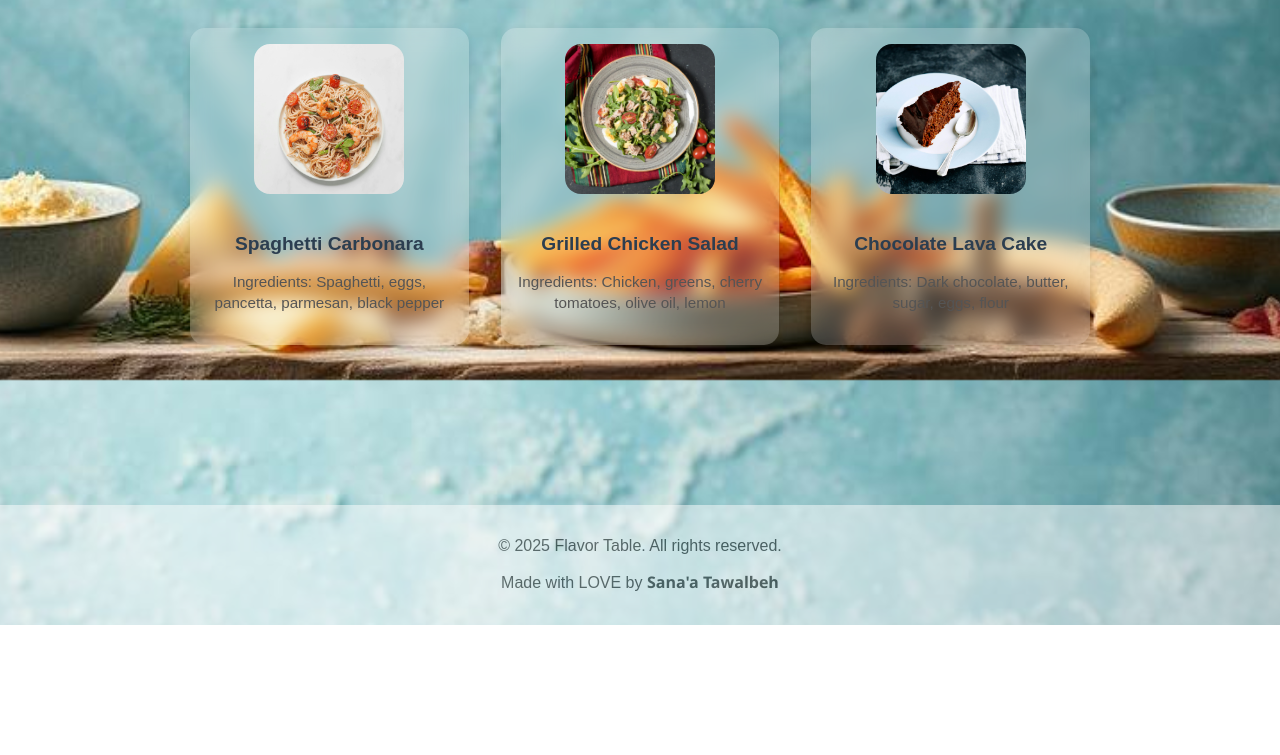
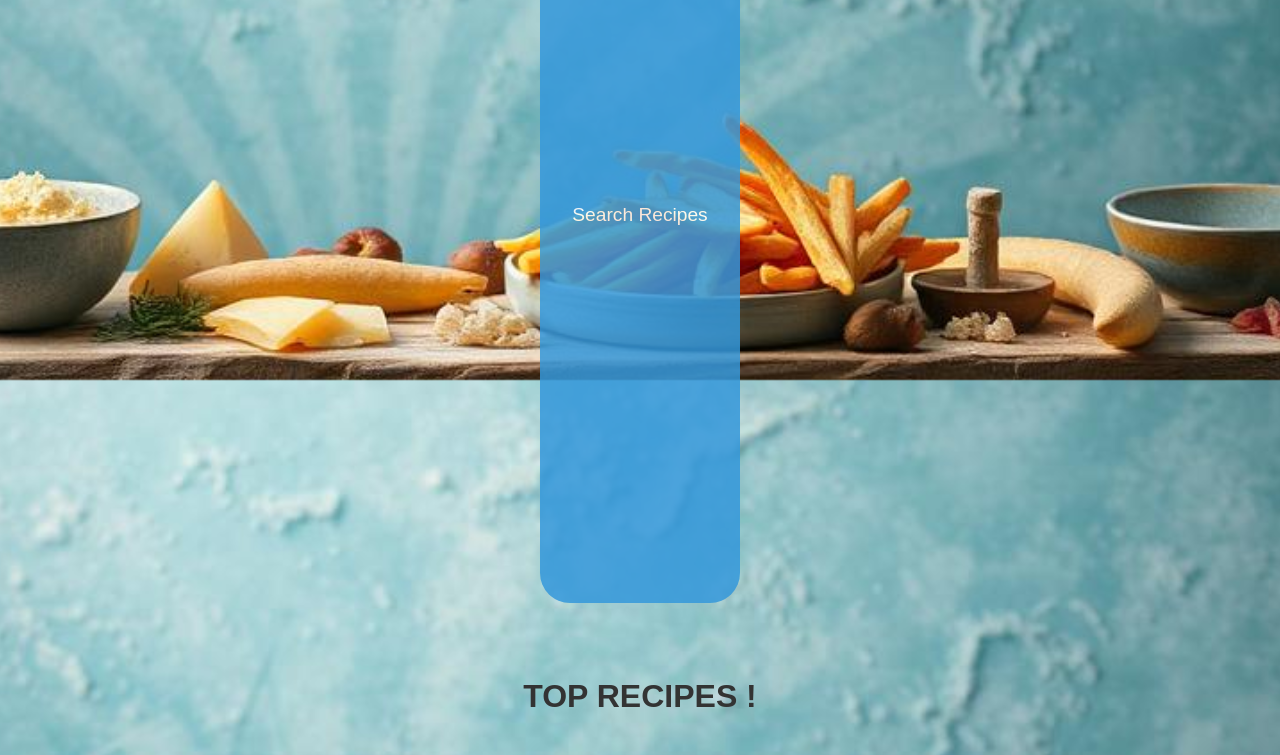
Before and after one commit to sanaatawalbeh/Flavor-table, a website: page public/index.html in a window 1280 px wide. Shown: the part 420-1175 px from the top of the page. Before the commit the page ends 1045 px from the top, so only its background shows below. Drawn offline with Linux system fonts and the light colour scheme.

Commit message:
index edited

```diff
--- a/public/index.html
+++ b/public/index.html
@@ -34,13 +34,13 @@
         <h1>Delicious Food Is Waiting For YOU!</h1>
         <p>Discover delicious recipes based on the ingredients you have!</p>
 
-        <!-- كلام إضافي -->
         <p>Explore our top dishes carefully selected just for you. Find inspiration for your next meal and enjoy cooking!</p>
 
-        <!-- زر ينقلك لصفحة السيرش -->
+        <div class="index-container ">
         <button id="searchBtn" onclick="location.href='/recipes/search'" class="main-btn-index">
           Search Recipes
         </button>
+        </div>
       </div>
 
       <!-- الكروت الثلاثة -->
--- a/public/style.css
+++ b/public/style.css
@@ -109,6 +109,11 @@ body {
   margin-top: 1rem;
   font-size: 1.1rem;
   color: #1a1919;
+}
+.index-container {
+  display: flex;
+  justify-content: center;
+  height: 100vh;
 }
 
 
```
